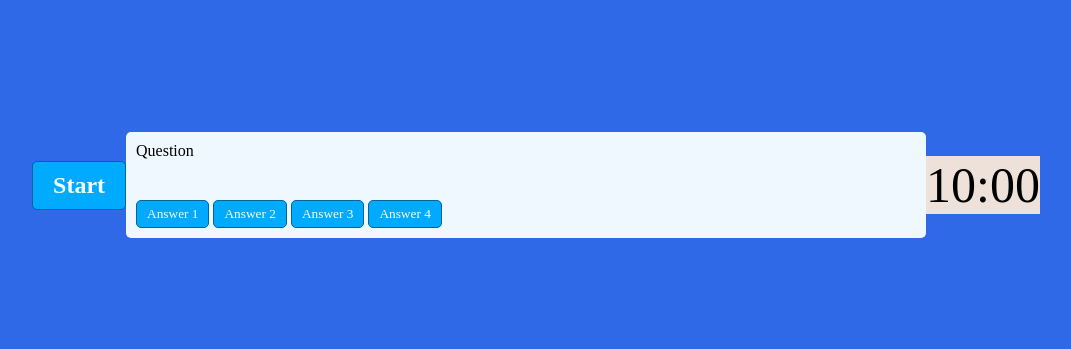
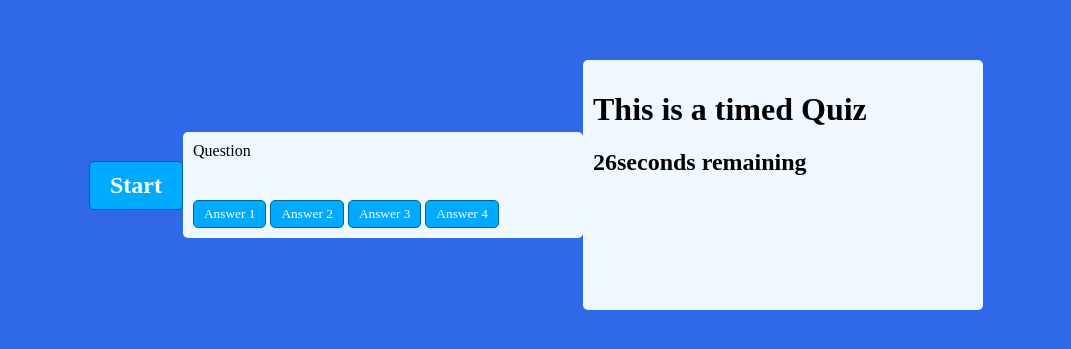
Before and after one commit to karltunmoreno/code-quiz, a plain HTML site: page index.html in a window 1280 px wide. Shown: the part 215-564 px from the top of the page, without its empty margins (104-1175 px from the left). Drawn offline with Linux system fonts and the light colour scheme.

Commit message:
timer added push

```diff
--- a/assets/css/styles.css
+++ b/assets/css/styles.css
@@ -42,7 +42,7 @@ body.wrong {
 }
 
 .container {
-    width: 800px;
+    width: 400px;
     max-width: 80%;
     background-color: aliceblue;
     border-radius: 5px;
--- a/assets/js/script.js
+++ b/assets/js/script.js
@@ -1,26 +1,15 @@
-const countdownEl = document.getElementById('countdown');
+const countdownEl = document.getElementById('countdown')
 const startButton = document.getElementById('start-btn')
 const nextButton = document.getElementById('next-btn')
 const questionElement = document.getElementById('question')
 const answerButtonsElement = document.getElementById('answer-buttons')
 const questionContainerElement = document.getElementById('question-container')
 let shuffledQuestions, currentQuestionIndex
+var timerEl = document.getElementById('countdown');
+var mainEl = document.getElementById('main');
 
 
-const startingMinutes = 10;
-let time = startingMinutes * 60;
 
-setInterval (updateCountdown, 1000);
-
-function updateCountdown() {
-    const minutes = Math.floor(time / 60);
-    let seconds = time % 60;
-
-    seconds = seconds < 10 ? '0' + seconds : seconds;
-
-    countdownEl.innerHTML = '10:00';
-    time--;
-}
 
 startButton.addEventListener('click', startGame)
 nextButton.addEventListener('click', () => {
@@ -132,3 +121,22 @@ const question = [
     }
 ]
 startButton.addEventListener('click', startGame)
+function countdown() {
+    var timeLeft = 30;
+
+    // TODO: Use the `setInterval()` method to call a function to be executed every 1000 milliseconds
+    var timeInterval = setInterval(function() {
+      if (timeLeft > 1) {
+      timerEl.textContent = timeLeft + 'seconds remaining';
+      timeLeft--;
+    } else if (timeLeft === 1) {
+      timerEl.textContent = timeLeft + ' second remaining';
+        timeLeft--;
+      } else {
+        timerEl.textContent = '';
+        clearInterval(timeInterval);
+        displayMessage();
+      }
+    }, 1000);
+  }
+  countdown();
--- a/index.html
+++ b/index.html
@@ -7,11 +7,8 @@
   <link rel="stylesheet" href="assets/css/styles.css">
   <title>Code Quiz</title>
 </head>
-
-
 <body>
-
-  <div class="controls">
+<div class="controls">
     <button id= "start-btn" class="start-btn btn">Start</button>
     <button id= "next-btn" class="next-btn btn hide">Next</button>
     <div class="container">
@@ -23,7 +20,11 @@
     <button class="btn">Answer 3</button>
     <button class="btn">Answer 4</button>
   </div>
-<p id = "countdown"></p>
+    <div class="container">
+    <h1 class="welcome">This is a timed Quiz</h1>
+    <h2 id="countdown"></h2>
+    <p id="main"></p>
+  </div>
 <script src=./assets/js/script.js></script>
 
 </body>
```
Also changed, not shown: 1 other file.
